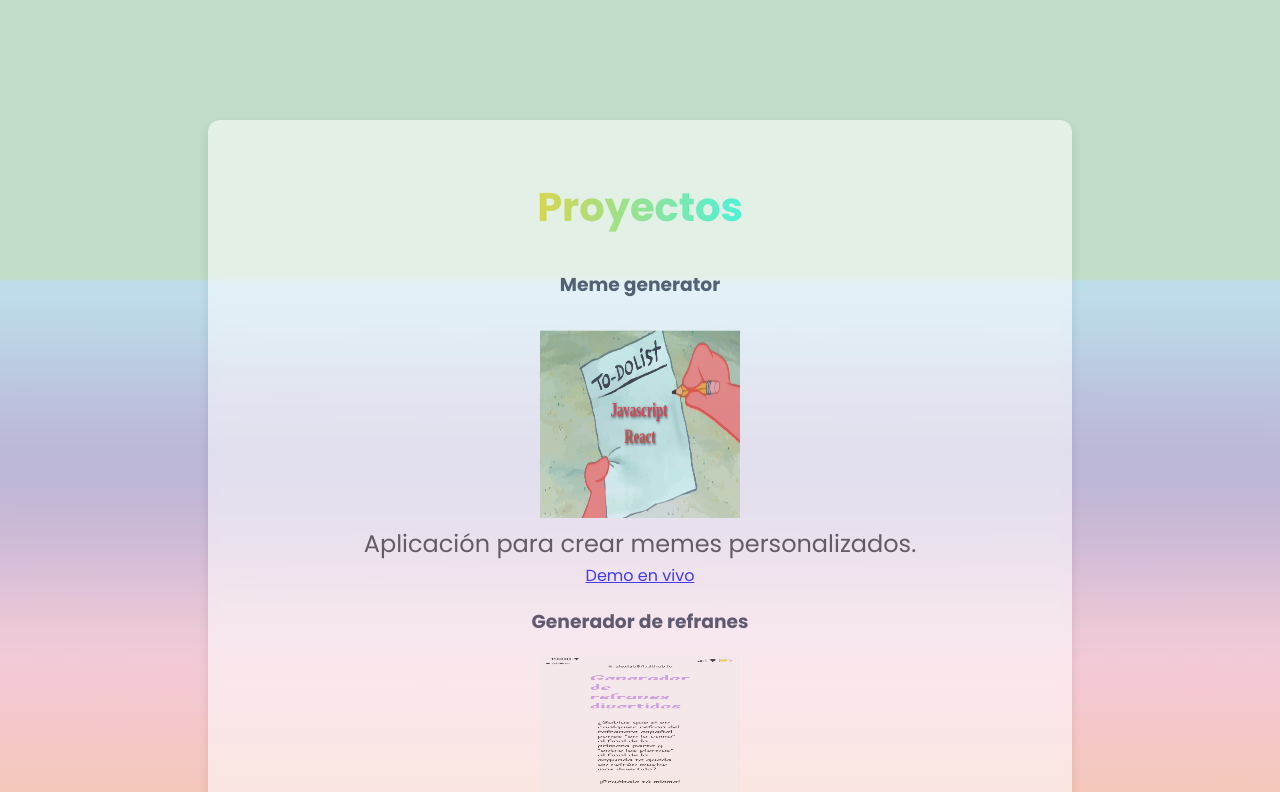
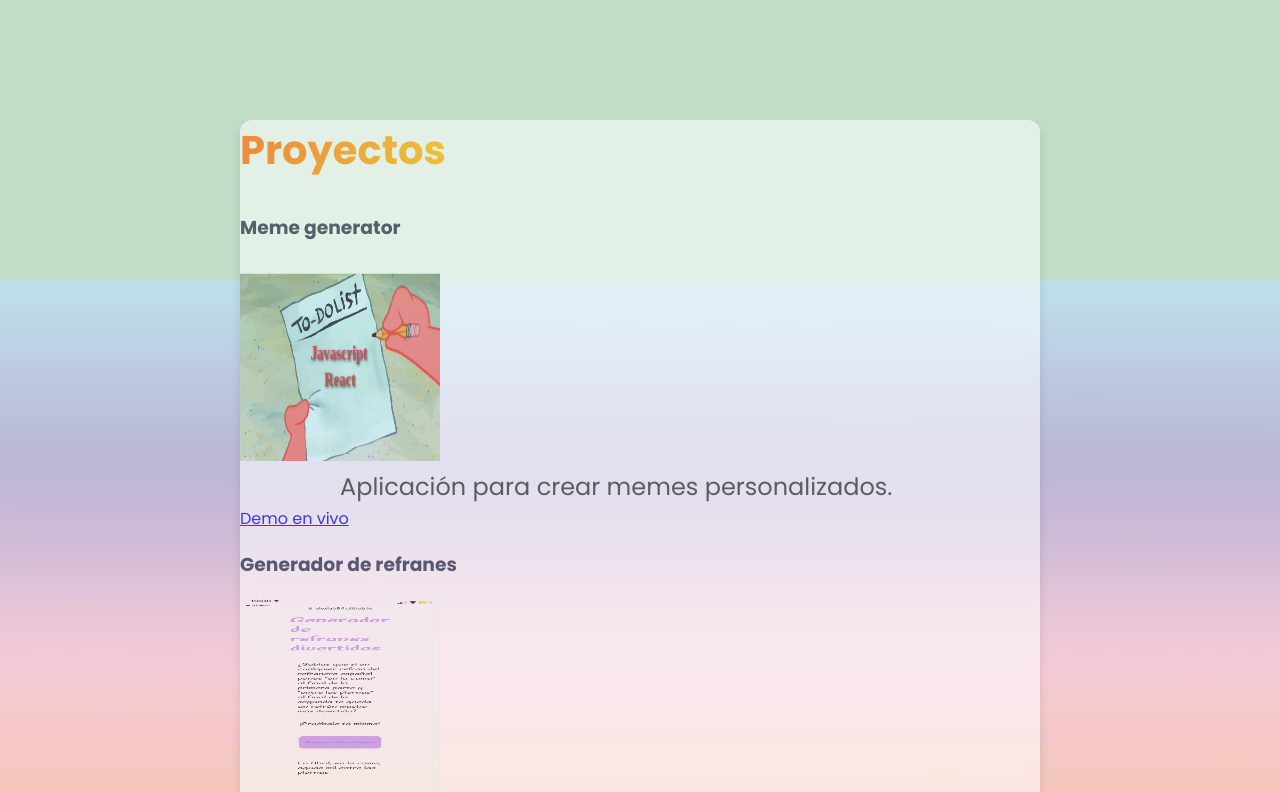
Before and after one commit to alexlab84/Portfolio, a React (Vite) app: page / in a window 1280 px wide. Shown: the part 1000-1792 px from the top of the page. Built offline with nearby package versions, Linux system fonts and the light colour scheme.

Commit message:
Add changes in css class projects

```diff
--- a/src/components/Projects.jsx
+++ b/src/components/Projects.jsx
@@ -21,7 +21,7 @@ const projects = [
   function Projects() {
     return (
 
-      <section className="about">
+      <section className="projects">
         <h2 className="secondTitle">Proyectos</h2>
         <div className="projects-grid">
           {projects.map((project, index) => (
--- a/src/styles/App.scss
+++ b/src/styles/App.scss
@@ -119,3 +119,16 @@ body {
     width: 200px;
     height: 200px;
 }
+
+.projects {
+    ppadding: 1.5rem 2rem;
+    color: $color;
+    background-color: rgba(255, 255, 255, 0.8); /* Fondo blanco con transparencia */
+    opacity: 0.7;
+    backdrop-filter: blur(5px); /* Desenfoque suave para hacer la imagen de fondo más difusa */
+
+    border-radius: 12px;
+    box-shadow: 0 6px 12px rgba(0, 0, 0, 0.15); /* Sombra más pronunciada */
+    margin: 10rem auto;
+    max-width: 800px;
+}
```
